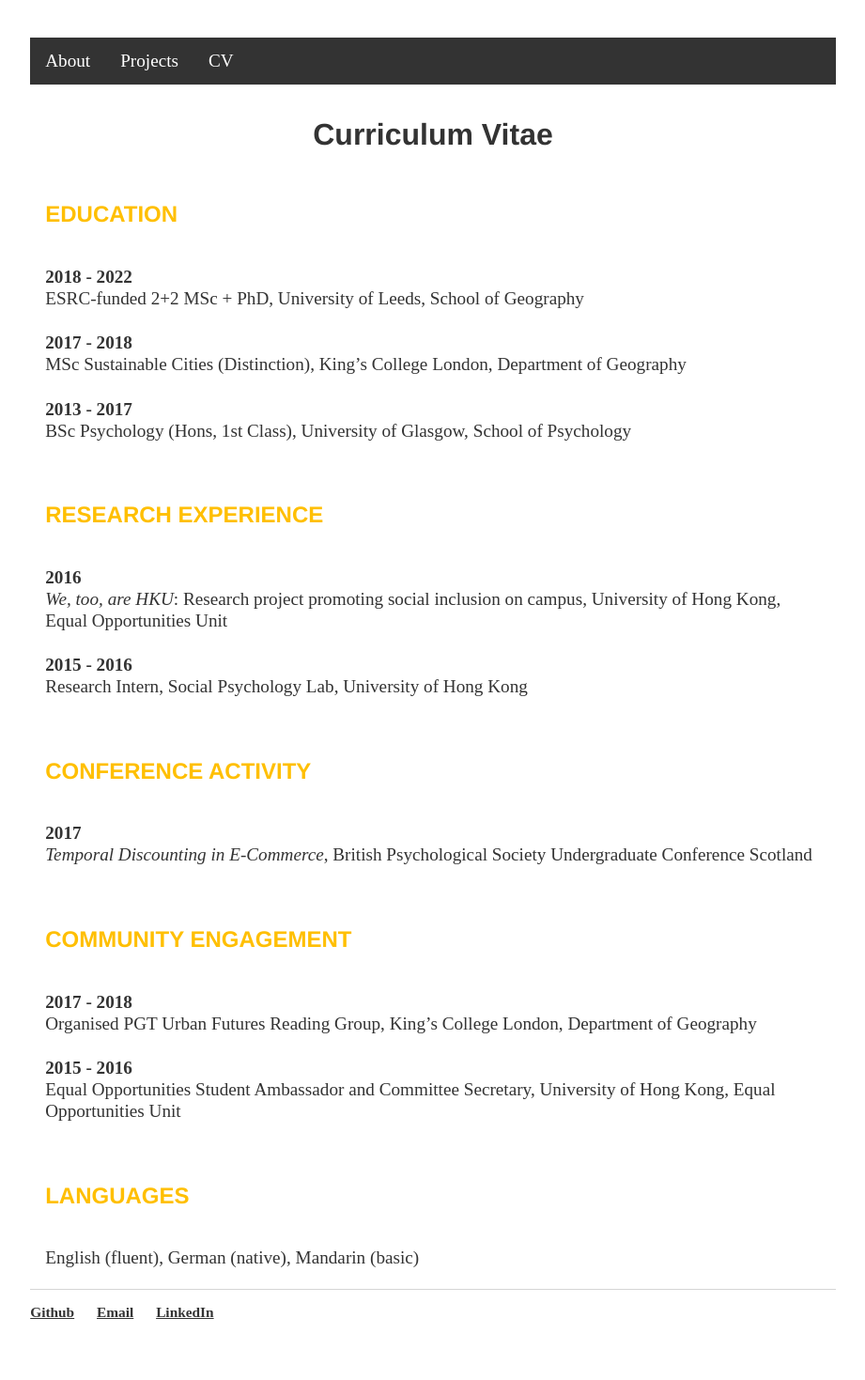
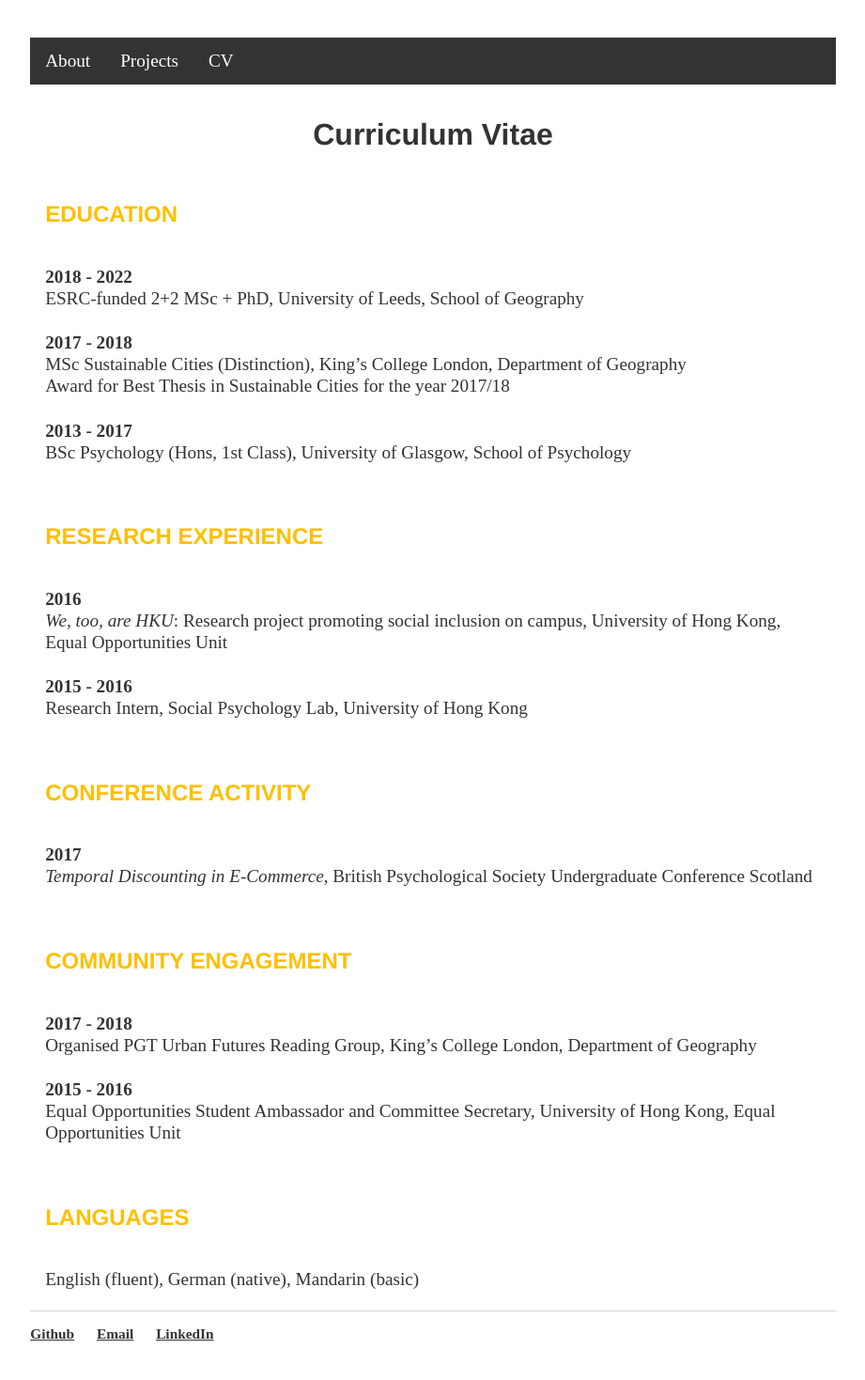
Before and after one commit to lena-kilian/lena-kilian.github.io, a Jekyll site: the page built from cv/index.md, in a window 1280 px wide. Shown: the whole page at 94% size, without its empty margins (179-1100 px from the left). Built offline with Jekyll 4.4.1, drawn with Linux system fonts in a browser that asks for light colours; our own code applies the rules of GitHub Pages for plain Markdown files; before the commit the page ends 1446 px from its top, so only the background shows below that.

Commit message:
Update index.md

```diff
--- a/cv/index.md
+++ b/cv/index.md
@@ -8,6 +8,7 @@ ESRC-funded 2+2 MSc + PhD, University of Leeds, School of Geography
 
 **2017 - 2018**<br/>
 MSc Sustainable Cities (Distinction), King’s College London, Department of Geography
+Award for Best Thesis in Sustainable Cities for the year 2017/18
 
 
 **2013 - 2017**<br/>
```
